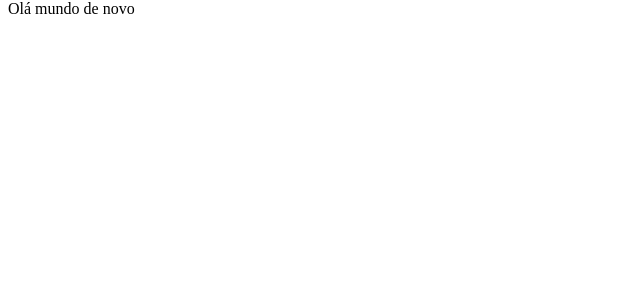
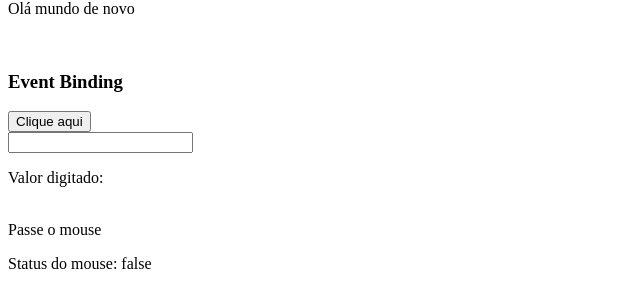
Before and after one commit to victorquoos/first-project, an Angular app: page / in a window 1280 px wide. Shown: the part 486-794 px from the top of the page, without its empty margins (0-640 px from the left). Built offline with nearby package versions, Linux system fonts and the light colour scheme.

Commit message:
Event Binding

```diff
--- a/src/app/data-binding/data-binding.component.html
+++ b/src/app/data-binding/data-binding.component.html
@@ -13,3 +13,14 @@
   <p [hidden]="esconderTexto">Olá mundo</p>
   <p [hidden]="!esconderTexto">Olá mundo de novo</p>
 </section>
+<br>
+<section>
+  <h3>Event Binding</h3>
+  <button (click)="clique()">Clique aqui</button>
+  <br>
+  <input type="text" (keyup)="onKeyUp($event)">
+  <p>Valor digitado: {{valorDigitado}}</p>
+  <br>
+  <span (mouseover)="onMouseOver()" (mouseout)="onMouseOut()">Passe o mouse</span>
+  <p>Status do mouse: {{isMouseOver}}</p>
+</section>
--- a/src/app/data-binding/data-binding.component.ts
+++ b/src/app/data-binding/data-binding.component.ts
@@ -6,6 +6,25 @@ import { Component, OnInit } from '@angular/core';
   styleUrls: ['./data-binding.component.scss'],
 })
 export class DataBindingComponent implements OnInit {
+  valorDigitado: String = '';
+  isMouseOver: Boolean = false;
+
+  clique() {
+    alert('ação do botão');
+  }
+
+  onKeyUp(evento: KeyboardEvent) {
+    this.valorDigitado = (<HTMLInputElement>evento.target).value;
+  }
+
+  onMouseOver() {
+    this.isMouseOver = true;
+  }
+
+  onMouseOut() {
+    this.isMouseOver = false;
+  }
+
   nome: String = 'Fulano';
   url: String =
     'https://upload.wikimedia.org/wikipedia/commons/thumb/f/f4/BMW_logo_%28gray%29.svg/2048px-BMW_logo_%28gray%29.svg.png';
```
